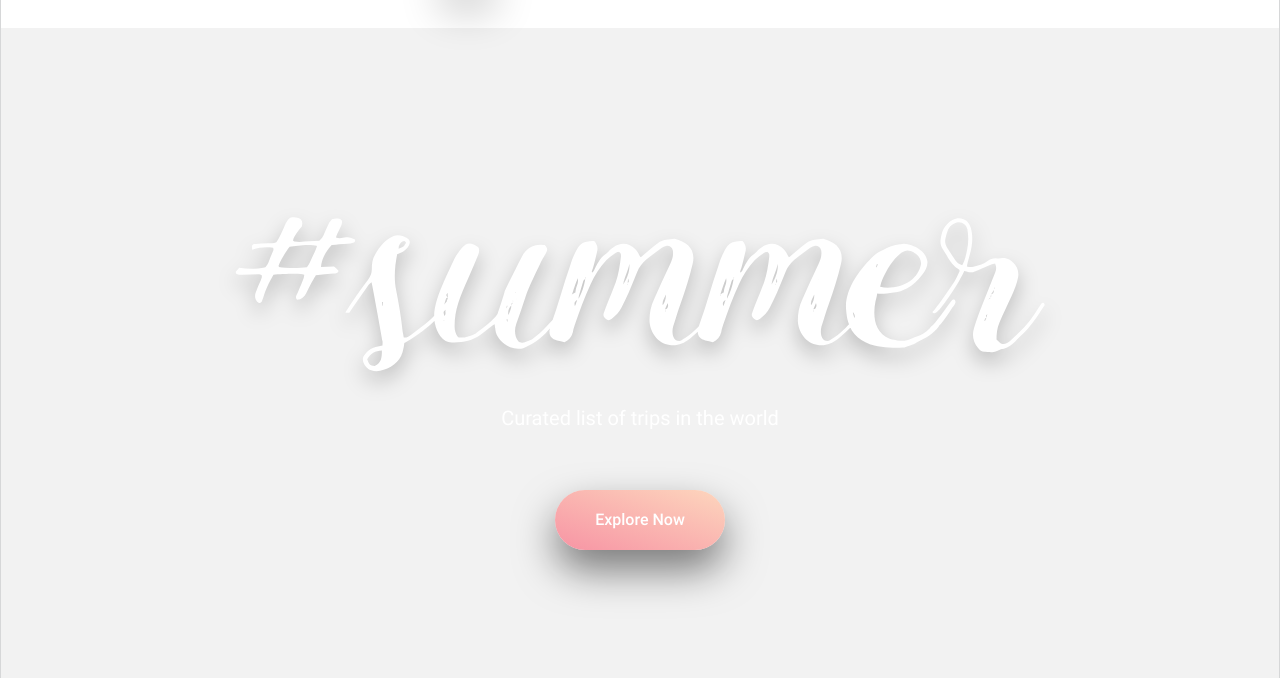
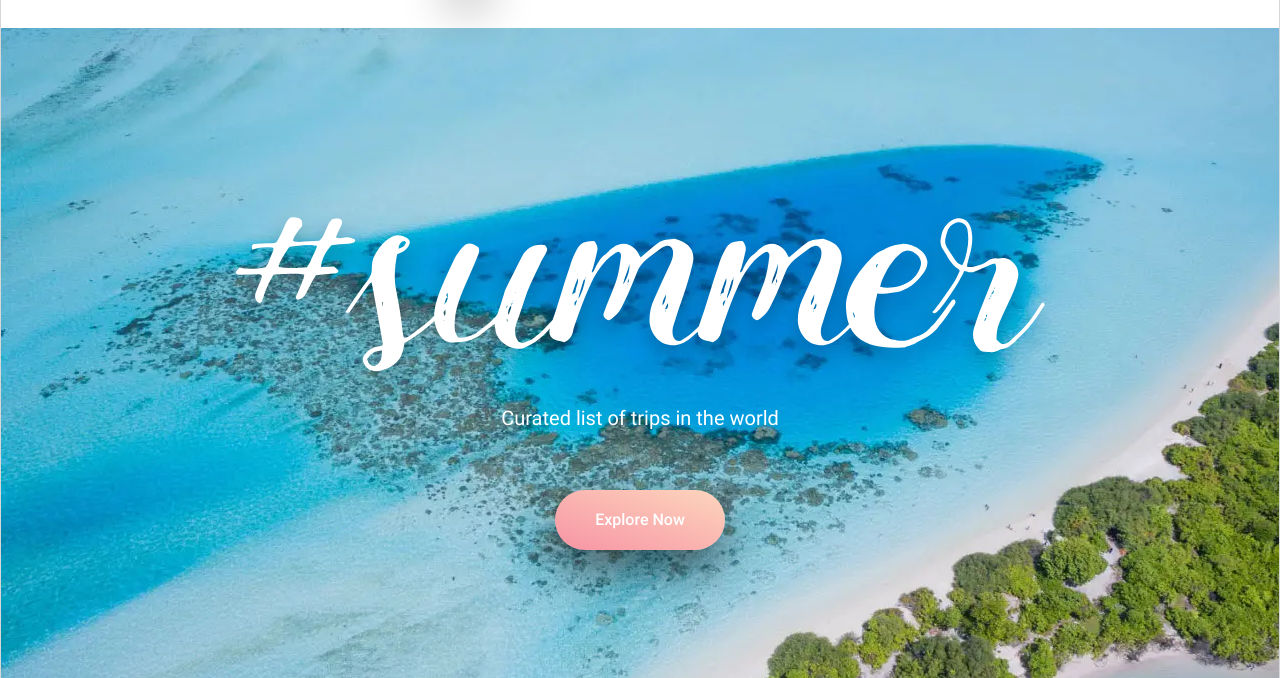
Before and after one commit to jdgaravito/travel-Site, a plain HTML site: page index.html in a window 1280 px wide. Shown: the part 122-800 px from the top of the page. Drawn offline with Linux system fonts and the light colour scheme.

Commit message:
again added the .. for the image not displaying on github pages

```diff
--- a/styles/style.css
+++ b/styles/style.css
@@ -127,7 +127,7 @@ a {
 
 .hero_header {
   height: 43.75rem;
-  background-image: url("assets/img/heroimage.webp");
+  background-image: url("../assets/img/heroimage.webp");
   background-size: cover;
   text-align: center;
 }
```
